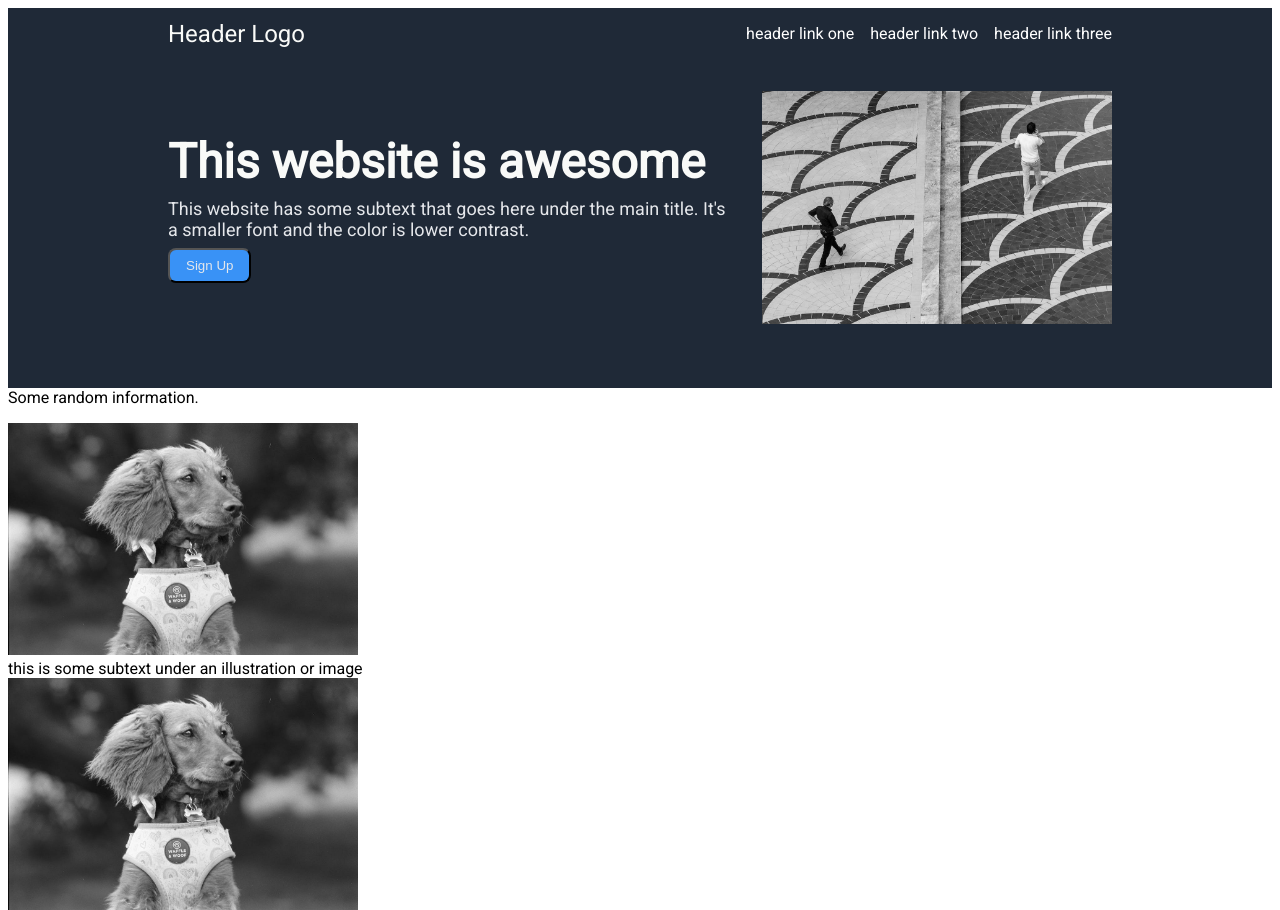
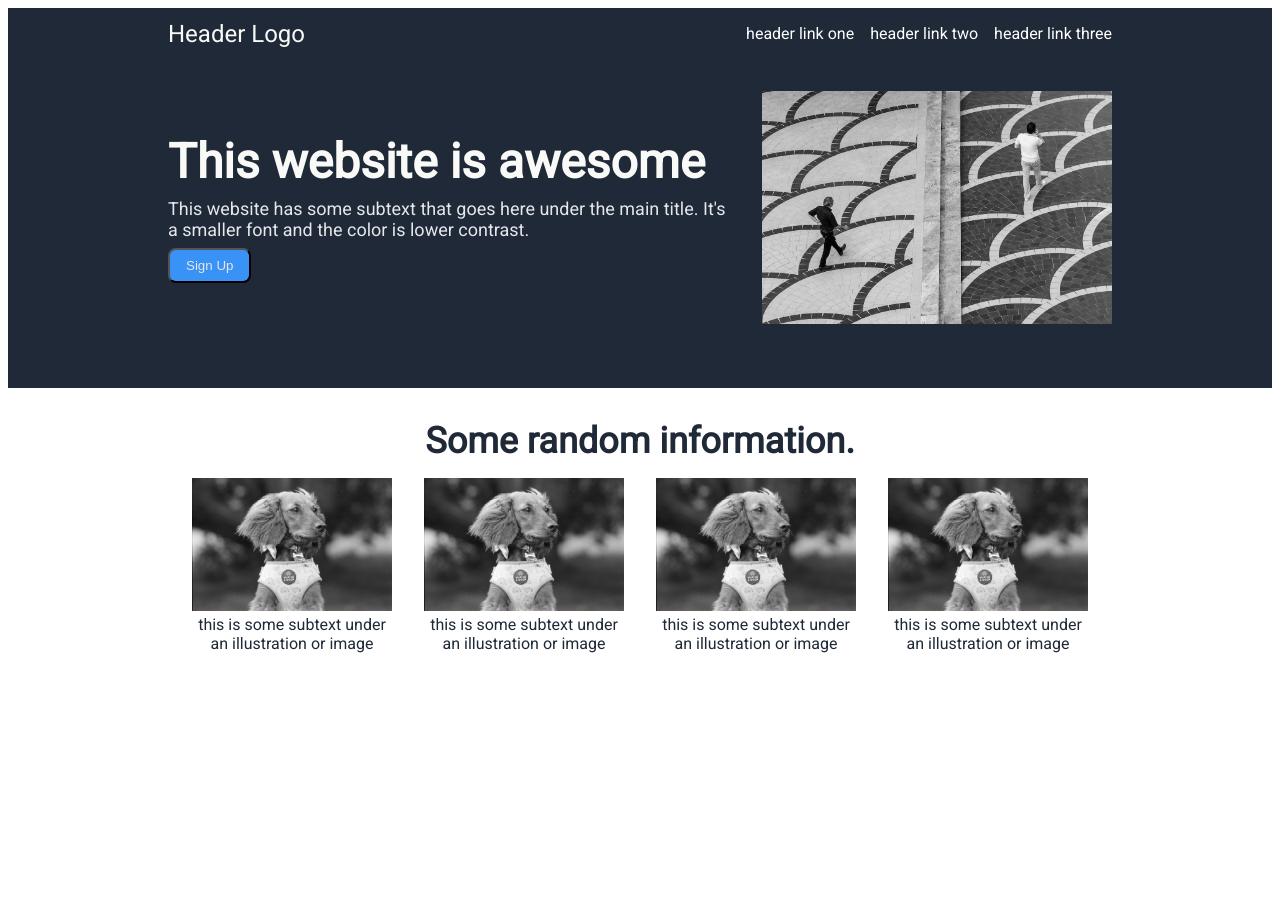
Before and after one commit to sisonj3/odin-landing-page, a plain HTML site: page index.html in a window 1280 px wide. Shown: the top 910 px of the page. After the commit the page ends 800 px from the top, so only its background shows below. Drawn offline with Linux system fonts and the light colour scheme.

Commit message:
Added styles for section two

```diff
--- a/style.css
+++ b/style.css
@@ -2,6 +2,7 @@ body {
     font-family: Roboto;
 }
 
+/* section one */
 .section-one {
     display: flex;
     flex-direction: column;
@@ -64,6 +65,39 @@ body {
     padding: 8px 16px;
 }
 
+/* section two */
+.section-two {
+    display: flex;
+    flex: auto;
+    flex-direction: column;
+    align-items: center;
+    margin: 32px;
+}
+
+.info-title {
+    font-size: 36px;
+    font-weight: 800;
+    color: #1f2937;
+}
+
+.info {
+    display: flex;
+    text-align: center;
+    gap: 32px;
+}
+
+.dog {
+    height: auto;
+    max-width: 200px;
+}
+
+.info-text {
+    max-width: 200px;
+    color: #1f2937;
+}
+
+/* Section three */
+
 img {
     height: auto;
     max-width: 350px;
```
